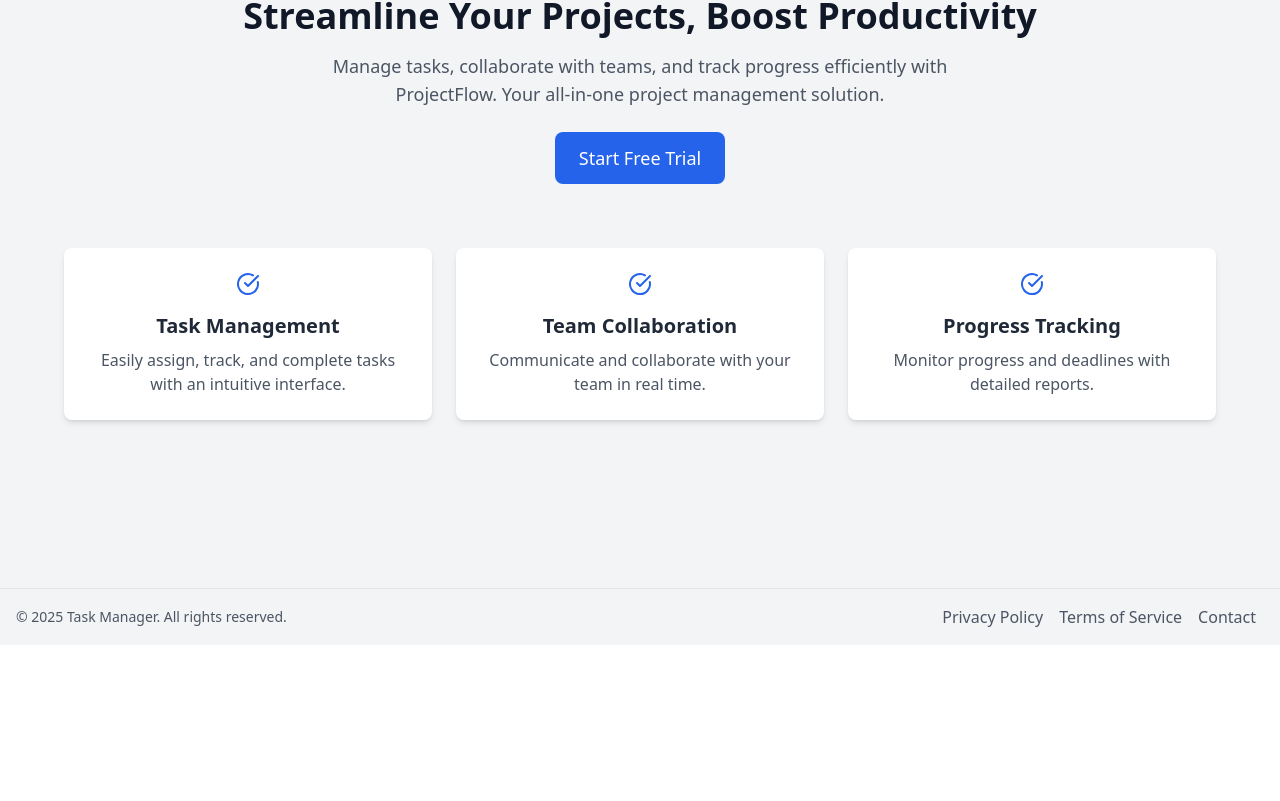
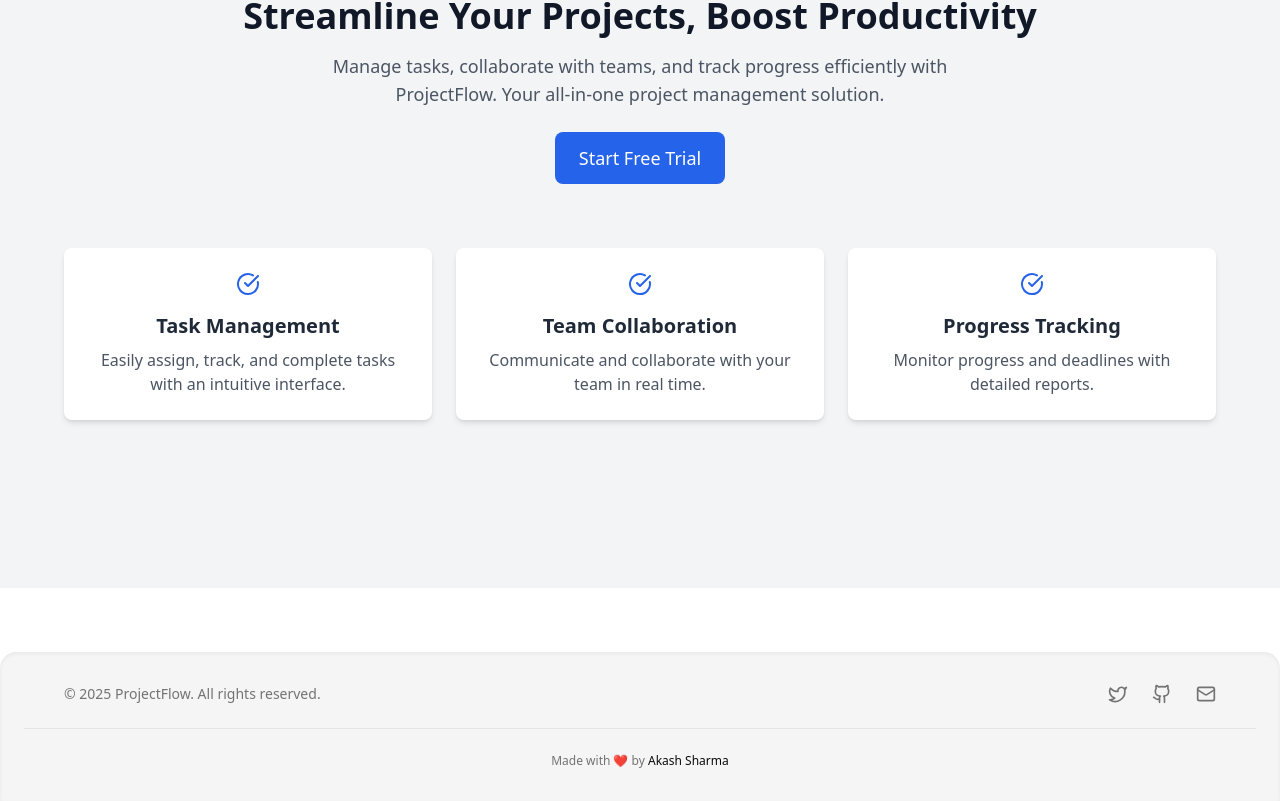
Before and after one commit to akash543214/tsFronend, a React (Vite) app: page / in a window 1280 px wide. Shown: the part 268-1069 px from the top of the page. Before the commit the page ends 913 px from the top, so only its background shows below. Built offline with nearby package versions, Linux system fonts and the light colour scheme; no server answers.

Commit message:
revamp footer

```diff
--- a/src/Components/Footer.tsx
+++ b/src/Components/Footer.tsx
@@ -1,17 +1,54 @@
+import { Github, Twitter, Mail } from "lucide-react"
 
-const Footer = () => {
+export default function Footer() {
   return (
-    <footer className="bg-gray-100 border-t py-4">
-      <div className="max-w-7xl mx-auto px-4 flex flex-col md:flex-row justify-between items-center">
-        <p className="text-sm text-gray-600">&copy; 2025 Task Manager. All rights reserved.</p>
-        <div className="mt-2 md:mt-0">
-          <a href="#" className="text-gray-600 hover:text-gray-800 mx-2">Privacy Policy</a>
-          <a href="#" className="text-gray-600 hover:text-gray-800 mx-2">Terms of Service</a>
-          <a href="#" className="text-gray-600 hover:text-gray-800 mx-2">Contact</a>
+    <footer className="bg-muted text-muted-foreground px-6 py-8 mt-16 rounded-t-2xl shadow-inner">
+      <div className="max-w-6xl mx-auto flex flex-col sm:flex-row justify-between items-center gap-4">
+        {/* Left: Copyright */}
+        <p className="text-sm">&copy; {new Date().getFullYear()} ProjectFlow. All rights reserved.</p>
+
+        {/* Right: Social Links */}
+        <div className="flex items-center space-x-6">
+          <a
+            href="https://twitter.com/yourhandle"
+            target="_blank"
+            rel="noopener noreferrer"
+            className="hover:text-foreground transition-colors"
+          >
+            <Twitter className="w-5 h-5" />
+          </a>
+          <a
+            href="https://github.com/yourhandle"
+            target="_blank"
+            rel="noopener noreferrer"
+            className="hover:text-foreground transition-colors"
+          >
+            <Github className="w-5 h-5" />
+          </a>
+          <a
+            href="mailto:you@example.com"
+            className="hover:text-foreground transition-colors"
+          >
+            <Mail className="w-5 h-5" />
+          </a>
         </div>
       </div>
+
+      <div className="my-6 border-t border-border" />
+
+      <div className="text-xs text-center text-muted-foreground">
+        <p>
+          Made with ❤️ by{" "}
+          <a
+            href="https://yourwebsite.com"
+            target="_blank"
+            rel="noopener noreferrer"
+            className="text-foreground hover:underline"
+          >
+            Akash Sharma
+          </a>
+        </p>
+      </div>
     </footer>
-  );
-};
-
-export default Footer;
+  )
+}
--- a/src/Components/TaskManagerUI.tsx
+++ /dev/null
@@ -1,72 +0,0 @@
-import {useState, useEffect, useCallback} from 'react';
-import { getTasks } from '../BackendApi/apiService';
-import Table from './DataTable/Table';
-import NewTask from './DataTable/NewTask';
-import PaginationUI from './DataTable/PaginationUI';
-
- interface Task {
-  _id: string;
-  content: string;
-  isComplete: "Incomplete" | "Complete";
-  author: string;
-  priority: "Low" | "Medium" | "High";
-  deadline: string;
-  subTasks: string[];
-  createdAt: string;
-  updatedAt: string;
-  __v: number;
- }
-
-
-const TaskManagerUI = () => {
-
-    const [taskData, setTaskData] = useState<Task[]>([]); // Task Data from API
-    const [isLoading, setIsLoading] = useState(true);
-
-  const getTasksData = useCallback(async () => {
-    try {
-      const response = await getTasks();
-      setTaskData(response);
-    } catch (error) {
-      console.error("Error fetching tasks:", error);
-    } finally{
-      setIsLoading(false);
-    }
-  }, []);
-
-  useEffect(()=>{
-      getTasksData();
-
-  },[]);
-
-
-  return (
-            <main className="min-h-screen flex-grow">
-
-    <div className="max-w-7xl mx-auto p-6">
-      <div className="bg-white shadow-lg rounded-lg overflow-hidden">
-
-          {/* Add New Task Component */}
-    <div className="mb-6 flex justify-end">
-        <NewTask getTasksData={getTasksData}/>
-      </div>
-
-
-        {/* Task Table Component*/}
-        <div className="p-6">
-           <Table
-            getTasksData={getTasksData}
-            taskData={taskData}
-             isLoading={isLoading}/>
-
-
-          {/* Pagination UI Component*/}
-        <PaginationUI />
-        </div>
-      </div>
-    </div>
-    </main>
-  );
-};
-
-export default TaskManagerUI;
```
